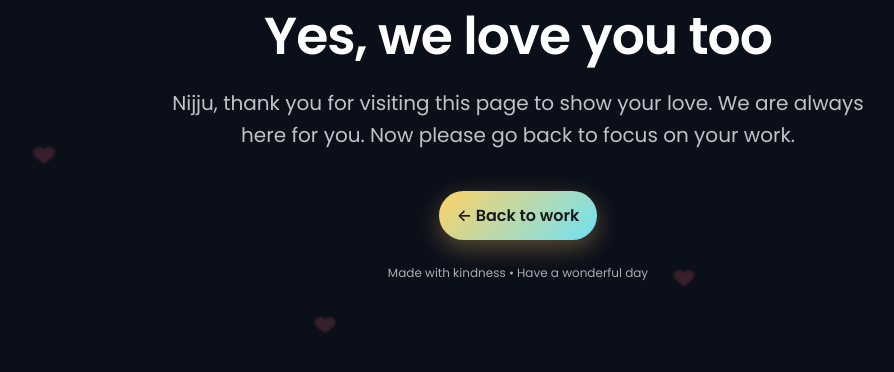
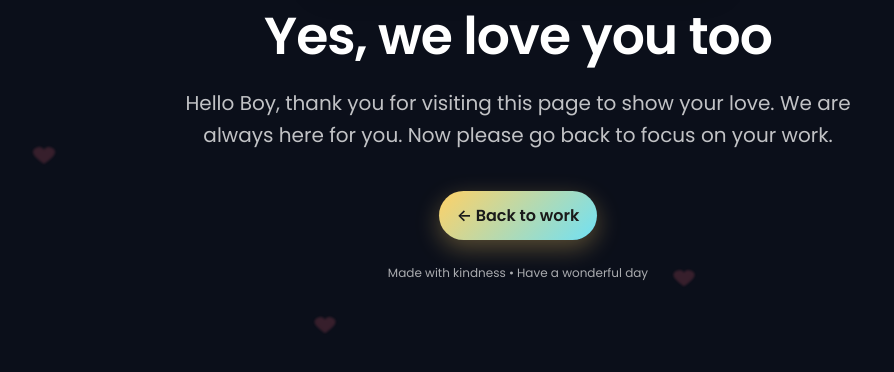
Before and after one commit to santosh-rumsan/family-love, a plain HTML site: page index.html in a window 1280 px wide. Shown: the part 440-812 px from the top of the page, without its empty margins (122-1016 px from the left). Drawn offline with Linux system fonts and the light colour scheme.

Commit message:
Update index.html

```diff
--- a/index.html
+++ b/index.html
@@ -105,7 +105,7 @@
     <img src="https://images.rumsan.com/fa8f7e6d-9b11-4ee1-cbd5-5b3fa1da7700/public" alt="Cover Image" class="cover" />
     <h1>Yes, we love you too</h1>
     <p class="lead">
-      Nijju, thank you for visiting this page to show your love. We are always here for you. Now please go back to focus on your work.
+      Hello Boy, thank you for visiting this page to show your love. We are always here for you. Now please go back to focus on your work.
     </p>
     <a class="btn" href="javascript:history.length>1?history.back():void(0)" onclick="if(history.length<=1){window.close?.()}">
       ← Back to work
```
